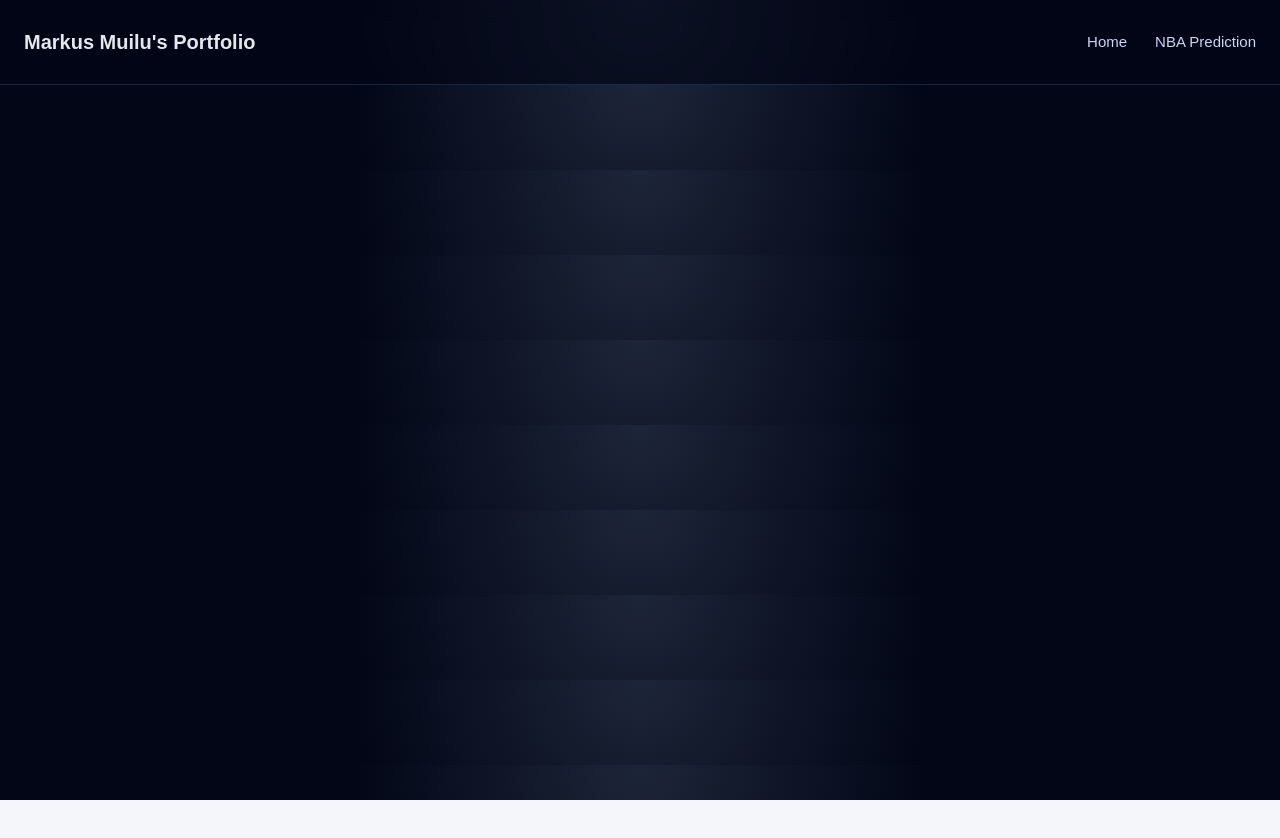
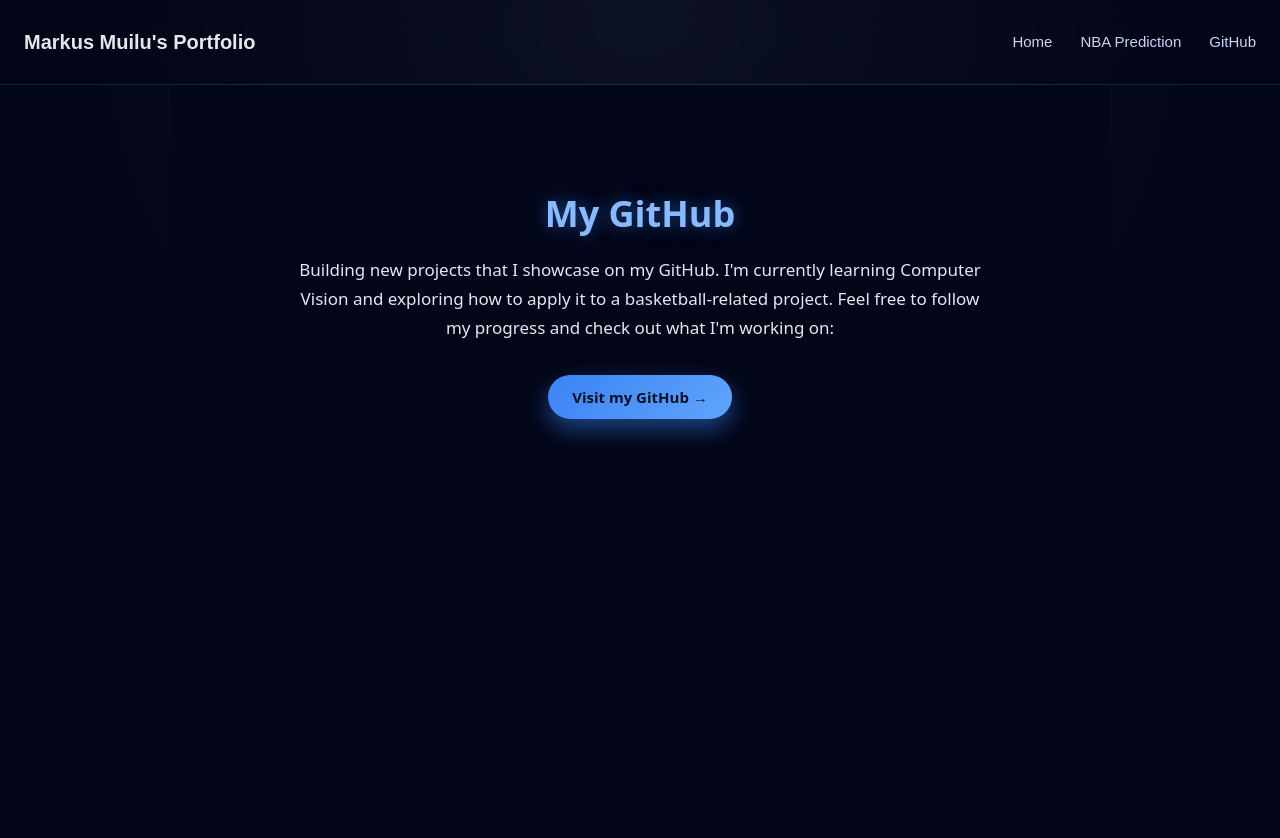
Before and after one commit to markusmuilu/Portfolio, a React (Create React App) app: page /github in a window 1280 px wide. Shown: the top 838 px of the page. Before the commit the page ends 800 px from the top, so only its background shows below. Built offline with nearby package versions, Linux system fonts and the light colour scheme.

Commit message:
Added github page

```diff
--- a/src/App.js
+++ b/src/App.js
@@ -2,6 +2,7 @@ import { BrowserRouter as Router, Routes, Route } from "react-router-dom";
 import NavBar from "./components/NavBar";
 import Home from "./pages/Home";
 import NbaPrediction from "./pages/NbaPrediction";
+import Github from "./pages/GitHub";
 import "./App.css";
 
 function App() {
@@ -11,6 +12,7 @@ function App() {
       <Routes>
         <Route path="/" element={<Home />} />
         <Route path="/nba_prediction" element={<NbaPrediction />} />
+        <Route path="/github" element={<Github />} />
       </Routes>
     </Router>
   );
--- a/src/components/NavBar.js
+++ b/src/components/NavBar.js
@@ -11,6 +11,7 @@ export default function Navbar() {
       <ul className="navbar-links">
         <li><Link to="/">Home</Link></li>
         <li><Link to="/nba_prediction">NBA Prediction</Link></li>
+        <li><Link to="/github">GitHub</Link></li>
       </ul>
     </nav>
   );
--- /dev/null
+++ b/src/pages/GitHub.css
@@ -0,0 +1,64 @@
+/* Github page styles */
+.github-page {
+  max-width: 900px;
+  margin: 0 auto;
+  padding: 80px 20px;
+  text-align: center;
+  font-family: system-ui, sans-serif;
+  min-height: 100vh;
+  width: 100%;
+  background: #020617;
+  position: relative;
+  z-index: 1;
+}
+
+/* TITLE */
+.github-page h1 {
+  font-size: 36px;
+  margin-bottom: 18px;
+  font-weight: 700;
+  color: #87baff;
+  text-shadow: 0 0 18px rgba(59, 130, 246, 0.55);
+}
+
+/* DESCRIPTION TEXT */
+.github-page p {
+  font-size: 17px;
+  line-height: 1.7;
+  margin-bottom: 32px;
+  color: #e2e8f0;
+  max-width: 700px;
+  margin-left: auto;
+  margin-right: auto;
+}
+
+/* BUTTON */
+.github-btn {
+  display: inline-block;
+  padding: 12px 24px;
+  border-radius: 999px;
+  font-weight: 600;
+  font-size: 15px;
+  background: linear-gradient(135deg, #3b82f6, #60a5fa);
+  color: #0b1120;
+  text-decoration: none;
+  box-shadow: 0 10px 25px rgba(59, 130, 246, 0.5);
+  transition: 0.2s ease;
+}
+
+.github-btn:hover {
+  transform: translateY(-2px);
+  box-shadow: 0 14px 30px rgba(59, 130, 246, 0.7);
+}
+
+/* ANIMATION */
+@keyframes fadeInUp {
+  from {
+    opacity: 0;
+    transform: translateY(16px);
+  }
+  to {
+    opacity: 1;
+    transform: translateY(0);
+  }
+}
--- /dev/null
+++ b/src/pages/GitHub.js
@@ -0,0 +1,24 @@
+import React from "react";
+import "./GitHub.css";
+
+export default function Github() {
+  return (
+    <div className="github-page">
+      <h1>My GitHub</h1>
+
+      <p>
+        Building new projects that I showcase on my GitHub. I'm currently learning Computer Vision and exploring how to apply it to a basketball-related project.
+        Feel free to follow my progress and check out what I'm working on:
+      </p>
+
+      <a
+        href="https://github.com/markusmuilu"
+        target="_blank"
+        rel="noopener noreferrer"
+        className="github-btn"
+      >
+        Visit my GitHub →
+      </a>
+    </div>
+  );
+}
```
